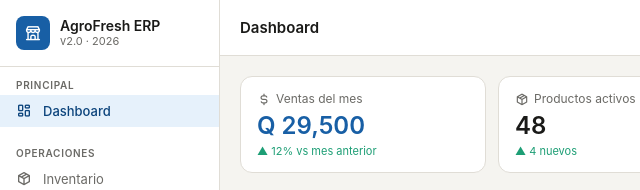
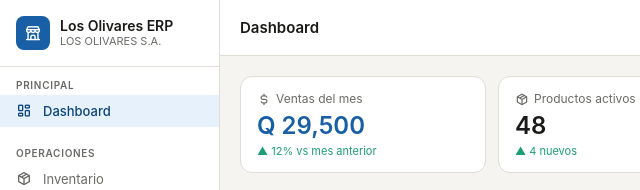
Before and after one commit to NeriUmg12/Los-Olivares-ERP, a plain HTML site: page index.html in a window 1280 px wide. Shown: the top 190 px of the page, 0-640 px from the left. Drawn offline with Linux system fonts and the light colour scheme.

Commit message:
Update index.html

```diff
--- a/index.html
+++ b/index.html
@@ -14,7 +14,7 @@
 <aside class="sidebar">
   <div class="sidebar-logo">
     <div class="logo-icon"><i class="ti ti-building-store"></i></div>
-    <div><div class="logo-text">AgroFresh ERP</div><div class="logo-sub">v2.0 · 2026</div></div>
+    <div><div class="logo-text">Los Olivares ERP</div><div class="logo-sub">LOS OLIVARES S.A.</div></div>
   </div>
   <nav>
     <div class="nav-section">
```
